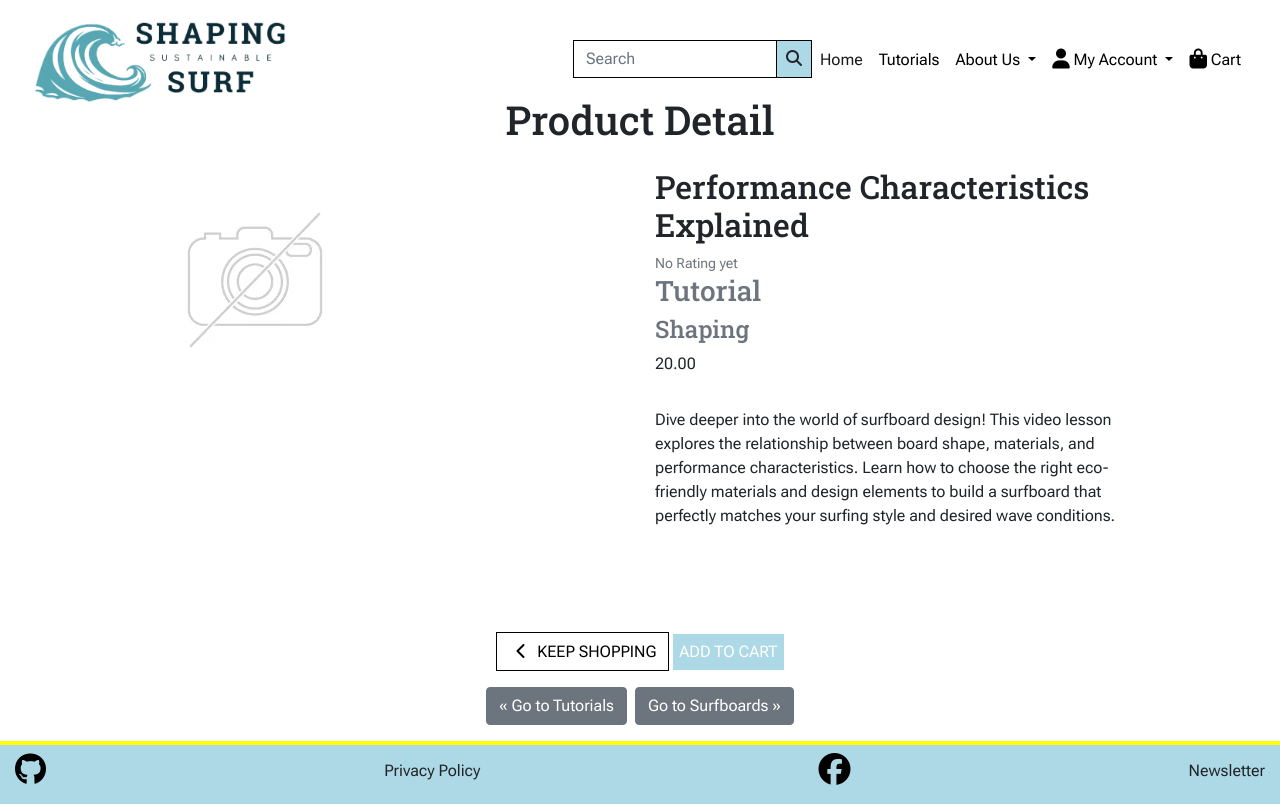
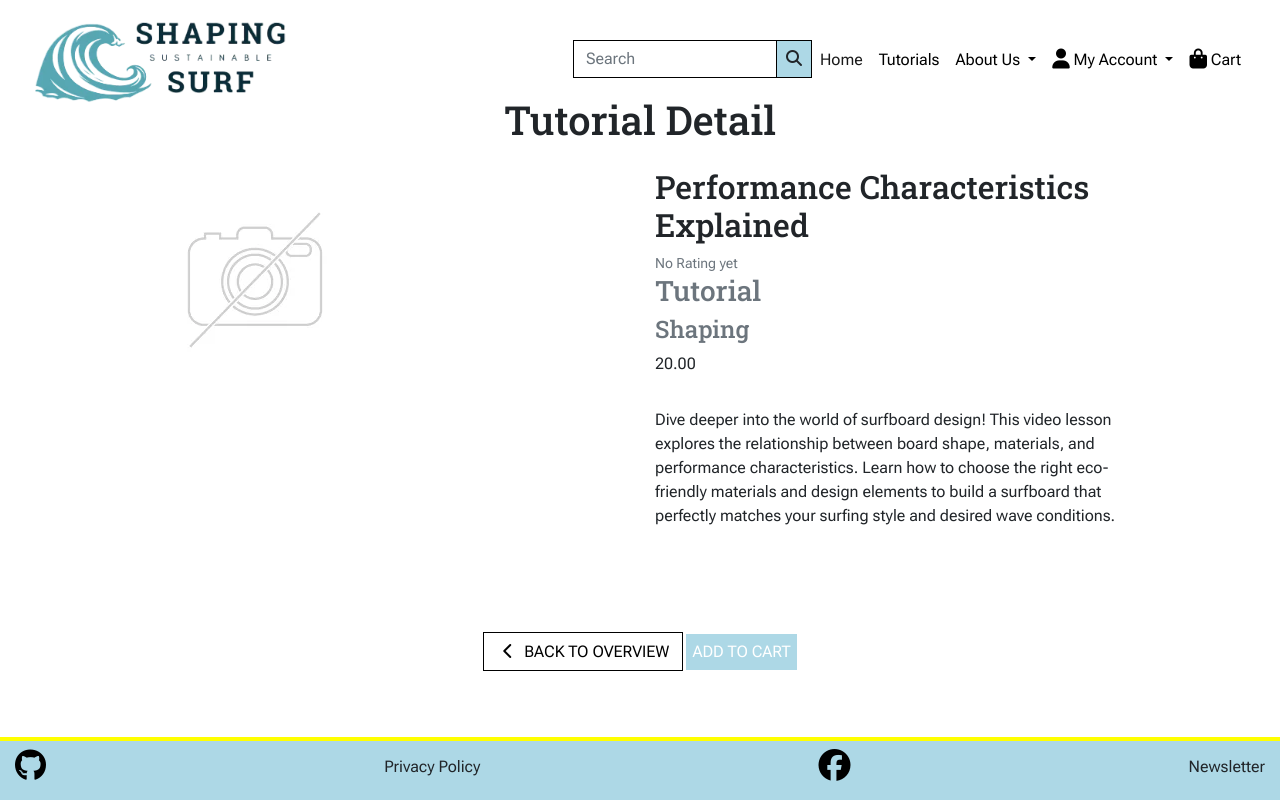
Before and after one commit to g-omarsdottir/shaping-sustainable-surf, a Django app: page /products/product/1/ in a window 1280 px wide. Run offline with Django 3.2, Linux system fonts and the light colour scheme; data comes from the database, SQL or seed files in the repository; parts of the project's set-up code (start-up, migrations or seed data) failed here and were passed over; some libraries are stand-ins or nearby versions.

Commit message:
Refactor product detailed view
- Rename product_detail.html
- Seperate detailed views for categories for a seperation of concerns and explicitness
- This approach simplifies the apps shopping cart and checkout, for code consistency and simplicity products are referred to as products in html files

```diff
--- a/products/templates/products/product_detail.html
+++ b/products/templates/products/tutorial_detail.html
@@ -6,7 +6,7 @@
 
 {% block content %}
 <div class="container mt-5">
-    <h1 class="text-center mb-4">Product Detail</h1>
+    <h1 class="text-center mb-4">Tutorial Detail</h1>
     <div class="row">
         <article class="d-flex flex-wrap justify-content-center mb-4">
             <div class="col-12 col-lg-6 mb-3">
@@ -39,11 +39,11 @@
             {% csrf_token %}
             <div class="form-row">
                 <div class="col-12 {% if s %}-12 mt-2{% endif %}">
-                    <a href="#" class="btn btn-outline-black rounded-0 mt-5">
+                    <a href="{% url 'tutorials_list' %}" class="btn btn-outline-black rounded-0 mt-5">
                         <span class="icon">
                             <i class="fas fa-chevron-left"></i>
                         </span>
-                        <span class="text-uppercase">Keep Shopping</span>
+                        <span class="text-uppercase">Back to overview</span>
                     </a>
                     <input type="submit" class="btn btn-black rounded-0 text-uppercase mt-5" value="Add to Cart">
                 </div>
@@ -51,10 +51,5 @@
             </div>
         </form>
     </div>
-
-    <div class="d-flex justify-content-center align-items-center col-xs-8 col-s-6 mb-3">
-        <a href="{% url 'tutorials_list' %}" class="btn btn-secondary mr-2">&laquo; Go to Tutorials</a>
-        <a href="#" class="btn btn-secondary">Go to Surfboards &raquo;</a>
-    </div>
 </div>
 {% endblock %}
--- a/products/urls.py
+++ b/products/urls.py
@@ -3,5 +3,5 @@ from . import views
 
 urlpatterns = [
     path("tutorials/", views.tutorials_list, name="tutorials_list"),
-    path("product/<int:product_id>/", views.product_detail, name="product_detail"),
+    path("product/<int:product_id>/", views.tutorial_detail, name="tutorial_detail"),
 ]
--- a/products/views.py
+++ b/products/views.py
@@ -16,7 +16,7 @@ def tutorials_list(request):
         are filtered by category and status.
     """
 
-    tutorials = Product.objects.filter(status="Publish", category__name="Tutorial")
+    product = Product.objects.filter(status="Publish", category__name="Tutorial")
     template_name = "products/tutorials.html"
     query = None
     categories = None
@@ -64,7 +64,7 @@ def tutorials_list(request):
 
     # So products will be available in the template
     context = {
-        "tutorials": tutorials,
+        "products": product,
         "search_term": query,
         "current_categories": categories,
         "current_subcategories": subcategories,
@@ -72,7 +72,7 @@ def tutorials_list(request):
     }
     return render(request, "products/tutorials.html", context)
 
-def product_detail(request, product_id):
+def tutorial_detail(request, product_id):
     """
     A view to display individual product details.
     Template to display: products/product_detail.html
@@ -88,4 +88,4 @@ def product_detail(request, product_id):
         "product": product,
     }
 
-    return render(request, "products/product_detail.html", context)
+    return render(request, "products/tutorial_detail.html", context)
```
Also changed, not shown: products/templates/products/tutorials.html (+9 -9 lines).
